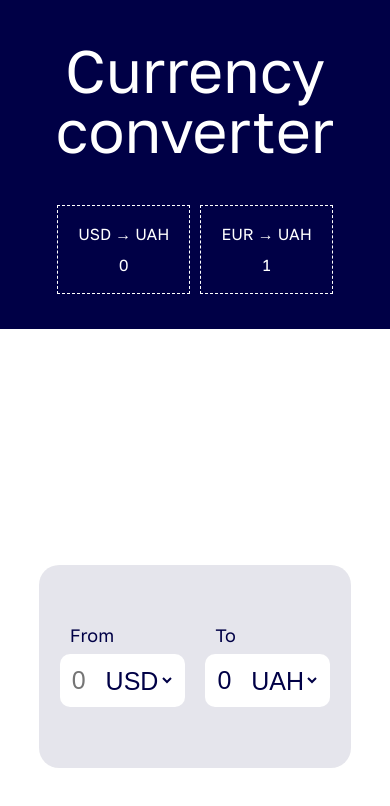
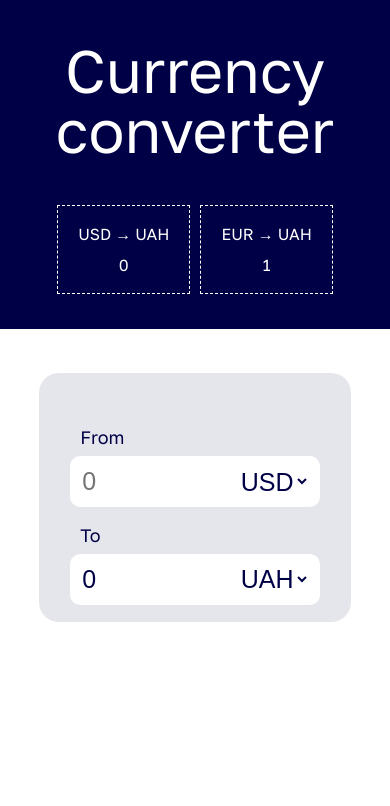
Before and after one commit to TaniaMitnovych/CurrencyConverter, a React (Create React App) app: page / in a window 390 px wide. Shown: the top 806 px of the page. Built offline with nearby package versions, Linux system fonts and the light colour scheme.

Commit message:
added media queries

```diff
--- a/src/components/Converter/Converter.scss
+++ b/src/components/Converter/Converter.scss
@@ -15,7 +15,7 @@ input[type=number] {
 
 .converter {
   width: 100vw;
-  height: 80vh;
+  height: 40vh;
   margin: 0 auto;
   display: flex;
   justify-content: center;
@@ -29,7 +29,7 @@ input[type=number] {
     justify-content: space-evenly;
     align-items: center;
     width: 80%;
-    height: 30%;
+    height: 50%;
     background-color: rgba($main-dark-color, 0.1);
     border-radius: 20px;
   }
@@ -42,9 +42,10 @@ input[type=number] {
   flex-direction: column;
   justify-content: space-around;
 
-  &__label{
-    margin:0 0 10px 10px;
+  &__label {
+    margin: 0 0 10px 10px;
   }
+
   &__input-field {
     height: 100%;
     background-color: white;
@@ -52,6 +53,7 @@ input[type=number] {
     justify-content: space-between;
     padding: 10px;
     border-radius: 10px;
+
     &>* {
       background: transparent;
       border: none;
@@ -65,3 +67,16 @@ input[type=number] {
     }
   }
 }
+
+@media (max-width:550px) {
+  .converter {
+    &__inputs {
+      flex-direction: column;
+      padding:40px 0;
+    }
+  }
+  .currency-input{
+    margin:15px;
+    width: 80%;
+  }
+}
```
